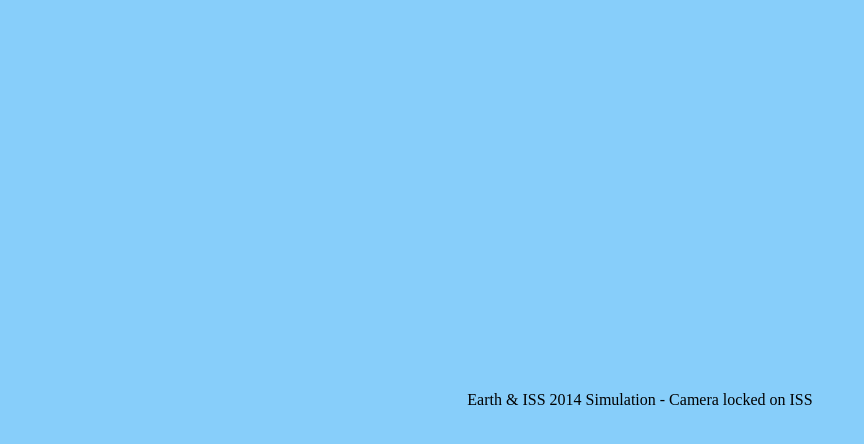
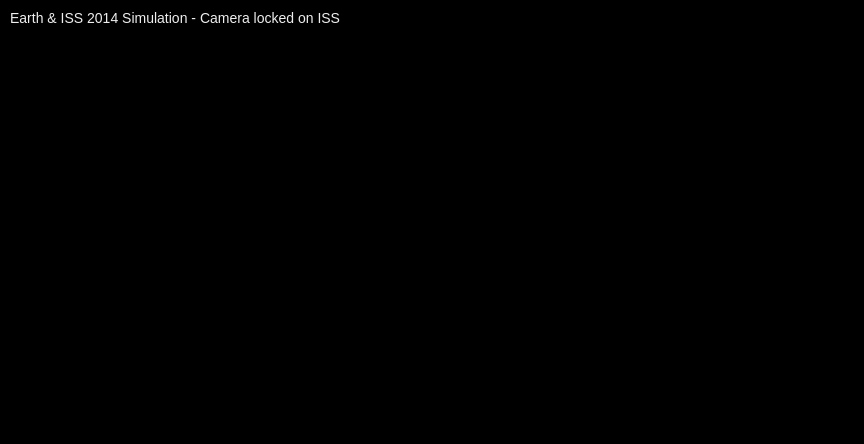
Before and after one commit to ChefYeshpal/webapp-falling, a plain HTML site: page index.html in a window 1280 px wide. Shown: the whole page, without its empty margins (0-864 px from the left). Drawn offline with nearby package versions, Linux system fonts and the light colour scheme.

Commit message:
changing project ideas: updated styles

```diff
--- a/styles.css
+++ b/styles.css
@@ -2,15 +2,16 @@ body, html {
     margin: 0;
     padding: 0;
     overflow: hidden;
-    height: 100%;
-    background-color: #87cefa;
-    display: flex;
-    justify-content: center;
-    align-items: center;
+    background-color: black;
+    font-family: Arial, sans-serif;
+    color: #eee;
 }
 
-#gameCanvas {
-    display: block;
-    background-color: #87cefa;
-    border: 1px solid #333;
+#info {
+    position: absolute;
+    top: 10px;
+    left: 10px;
+    font-size: 14px;
+    z-index: 10;
+    user-select: none;
 }
```
